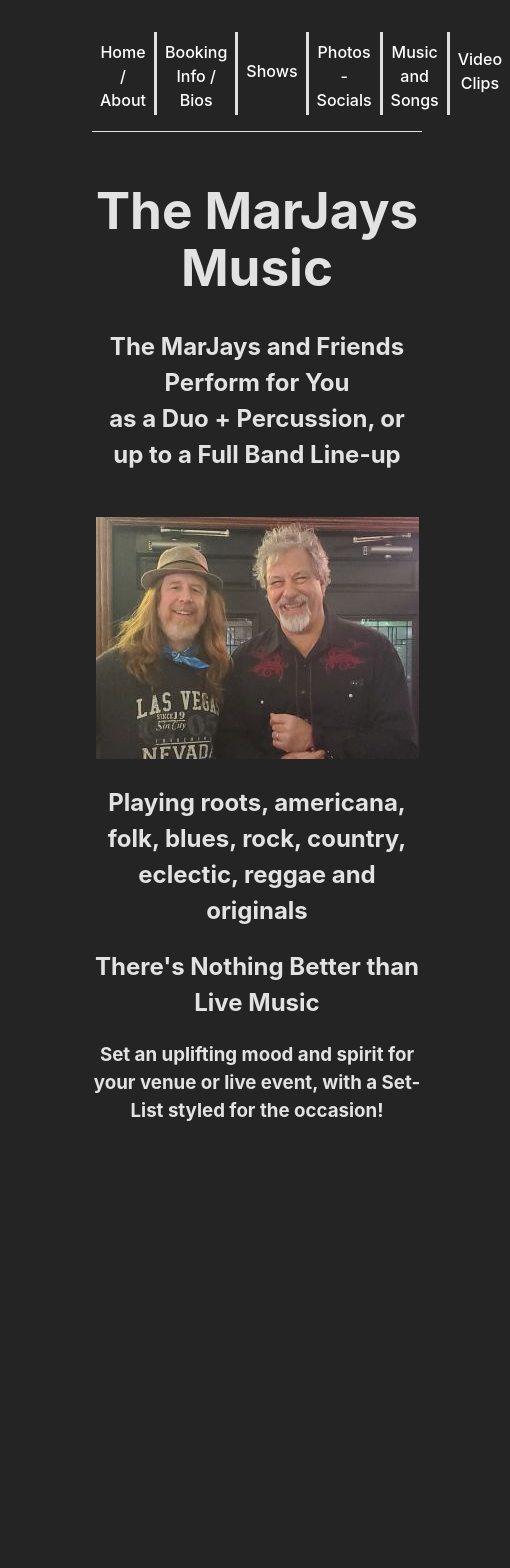
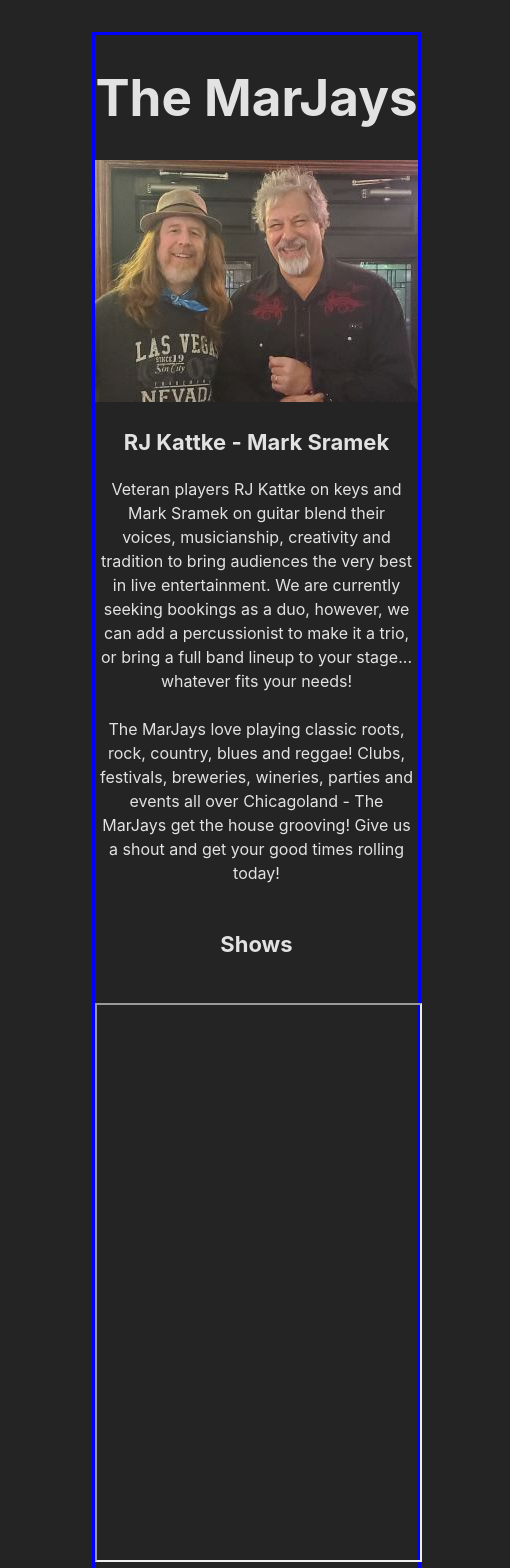
Before and after one commit to cloudappsdev/marjays-repo, a React (Vite) app: page / in a window 390 px wide. Shown: the top 1568 px of the page, 510 px wide, since content can reach past the window. Before the commit the page ends 1192 px from the top, so only its background shows below. Built offline with nearby package versions, Linux system fonts and the light colour scheme.

Commit message:
Yr25 simplified

```diff
--- a/src/App.tsx
+++ b/src/App.tsx
@@ -11,25 +11,7 @@ import Photos from "./components/Photos";
 import Music from "./components/Music";
 
 function App() {
-  return (
-    <>
-      <BrowserRouter>
-        <Navbar />
-        <Routes>
-          <Route element={<Layout />}>
-            <Route path="/" element={<Home />} />
-            <Route path="home" element={<Home />} />
-            <Route path="bios" element={<Bios />} />
-            <Route path="shows" element={<Shows />} />
-            <Route path="photos" element={<Photos />} />
-            <Route path="music" element={<Music />} />
-            <Route path="samplers" element={<Samplers />} />
-            <Route path="videos" element={<Videos />} />
-          </Route>
-        </Routes>
-      </BrowserRouter>
-    </>
-  );
+  return <Home></Home>;
 }
 
 export default App;
--- /dev/null
+++ b/src/components/Home.css
@@ -0,0 +1,38 @@
+.bord {
+    border: 3px solid blue;
+}
+
+.subh {
+    font-size: 32px;
+    text-wrap: nowrap;
+}
+
+.verb {
+    margin: 0 29px;
+}
+
+@media (max-width: 768px) {
+    .subh {
+        font-size: 28px;
+        text-wrap: nowrap;
+    }
+
+    .verb {
+        margin: 0 12px;
+    }
+
+
+}
+
+@media (max-width: 480px) {
+    .subh {
+        font-size: 22px;
+        text-wrap: nowrap;
+    }
+
+    .verb {
+        margin: 0 4px;
+    }
+
+
+}
--- a/src/components/Home.tsx
+++ b/src/components/Home.tsx
@@ -1,26 +1,51 @@
+import "./Home.css";
 import marjaysThumb from "../assets/images/MarJays_D0419u_thumb.jpeg";
 
 function Home() {
   return (
     <>
-      <h1>The MarJays Music</h1>
-      <h2>
-        The MarJays and Friends Perform for You
+      <div className="bord">
+        <h1>The MarJays</h1>
+        <img src={marjaysThumb} />
+        <h2 className="subh">RJ Kattke - Mark Sramek</h2>
+        <p></p>
+        <p className="verb">
+          Veteran players RJ Kattke on keys and Mark Sramek on guitar blend
+          their voices, musicianship, creativity and tradition to bring
+          audiences the very best in live entertainment. We are currently
+          seeking bookings as a duo, however, we can add a percussionist to make
+          it a trio, or bring a full band lineup to your stage... whatever fits
+          your needs!
+        </p>
         <br />
-        as a Duo + Percussion, or up to a Full Band Line-up
-      </h2>
-      <br />
-      <img src={marjaysThumb} />
-
-      <h2>
-        Playing roots, americana, folk, blues, rock, country, eclectic, reggae
-        and originals
-      </h2>
-      <h2>There's Nothing Better than Live Music</h2>
-      <h3>
-        Set an uplifting mood and spirit for your venue or live event, with a
-        Set-List styled for the occasion!
-      </h3>
+        <p className="verb">
+          The MarJays love playing classic roots, rock, country, blues and
+          reggae! Clubs, festivals, breweries, wineries, parties and events all
+          over Chicagoland - The MarJays get the house grooving! Give us a shout
+          and get your good times rolling today!
+        </p>
+        <br />
+        <h2 className="subh">Shows</h2>
+        <br />
+        <div>
+          <iframe
+            width="100%"
+            height="555"
+            src="ttps://youtu.be/KFgCs-73Tbo"
+            allow="accelerometer; autoplay; clipboard-write; encrypted-media; gyroscope; picture-in-picture; web-share"
+            allowfullscreen="false"
+          ></iframe>
+        </div>
+        <br />
+        <h2 className="subh">Contact</h2>
+        <br />
+        <br />
+        <br />
+        ok
+        <br />
+        ya
+        <br />
+      </div>
     </>
   );
 }
```
